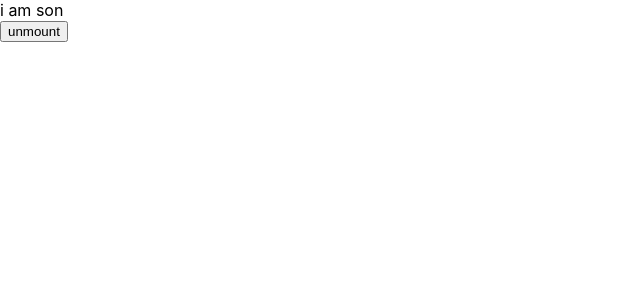
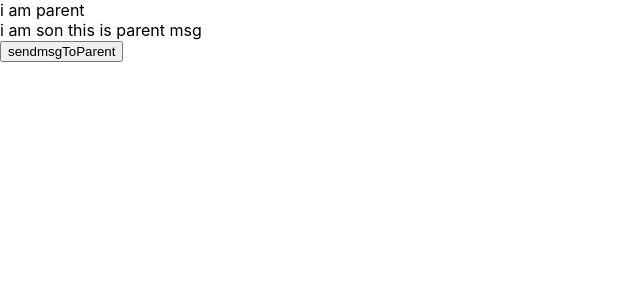
Before and after one commit to w1843008835/my_react_app4, a React (Create React App) app: page / in a window 1280 px wide. Shown: the top 300 px of the page, without its empty margins (0-640 px from the left). Built offline with nearby package versions, Linux system fonts and the light colour scheme.

Commit message:
Demo10 类组件的组件通信（父组件和子组件之间传值）

```diff
--- /dev/null
+++ b/src/Demo10.js
@@ -0,0 +1,35 @@
+import { Component } from "react";
+
+//父传子：直接通过prop子组件标签身上绑定父组件中的数据即可
+//子传父：在子组件标签身上绑定父组件中的函数，子组件中调用这个函数传递参数
+//总结：类组件都依赖于this
+class Son extends Component {
+    render() {
+        return (<>
+            <div>i am son {this.props.msg}</div>
+            <button onClick={() => this.props.onGetSonMsg('我是Son组件中的数据')}>sendmsgToParent</button>
+        </>)
+
+    }
+}
+
+class Parent extends Component {
+    state = {
+        msg: 'this is parent msg'
+    }
+    getSonMsg = (sonMsg) => {
+        console.log(sonMsg)
+    }
+    render() {
+        return <div>i am parent<Son msg={this.state.msg} onGetSonMsg={this.getSonMsg} /></div>
+    }
+}
+
+function Demo10() {
+    return (
+        <>
+            <Parent />
+        </>
+    )
+}
+export default Demo10
--- a/src/index.js
+++ b/src/index.js
@@ -12,12 +12,13 @@ import Demo6 from './Demo6'
 import Demo7 from './Demo7'
 import Counter from './Demo8'
 import Demo9 from './Demo9'
+import Demo10 from './Demo10'
 
 
 const root = ReactDOM.createRoot(document.getElementById('root'));
 root.render(
   <React.StrictMode>
-    <Demo9 />
+    <Demo10 />
   </React.StrictMode>
 );
 
```
Also changed, not shown: 1 other file (tests, documents, lock files or other folders).
